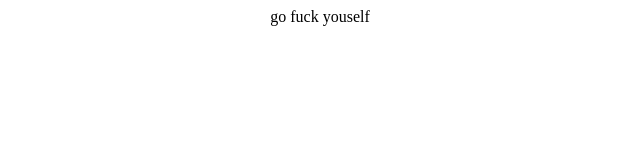
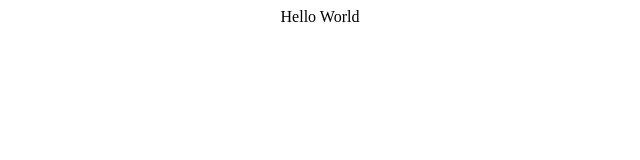
Before and after one commit to paulohloblin/Lab_13, a plain HTML site: page index.html in a window 1280 px wide. Shown: the full height of the page, 320-960 px from the left. Drawn offline with Linux system fonts and the light colour scheme.

Commit message:
html changed again

```diff
--- a/index.html
+++ b/index.html
@@ -2,6 +2,6 @@
   <head>
   </head>
   <body>
-  <p align = center>go fuck youself</p>
+  <p align = center>Hello World</p>
   </body>
 </html>
```
